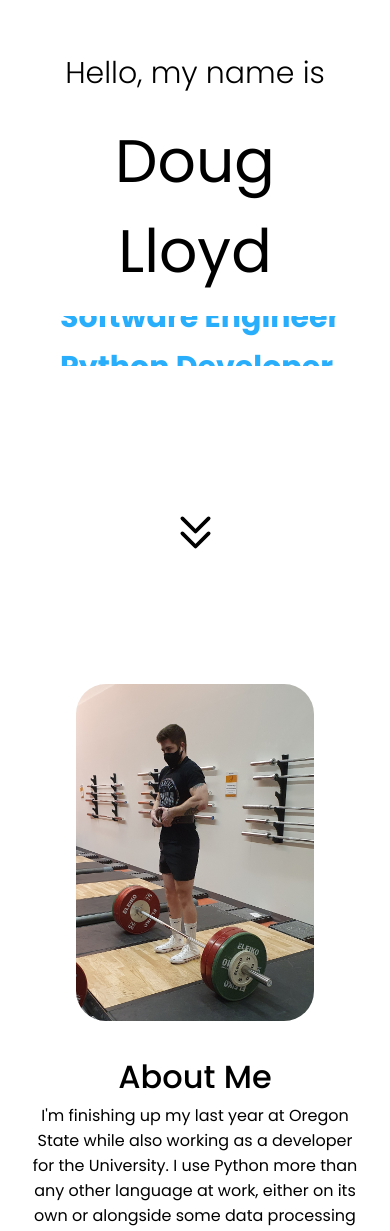
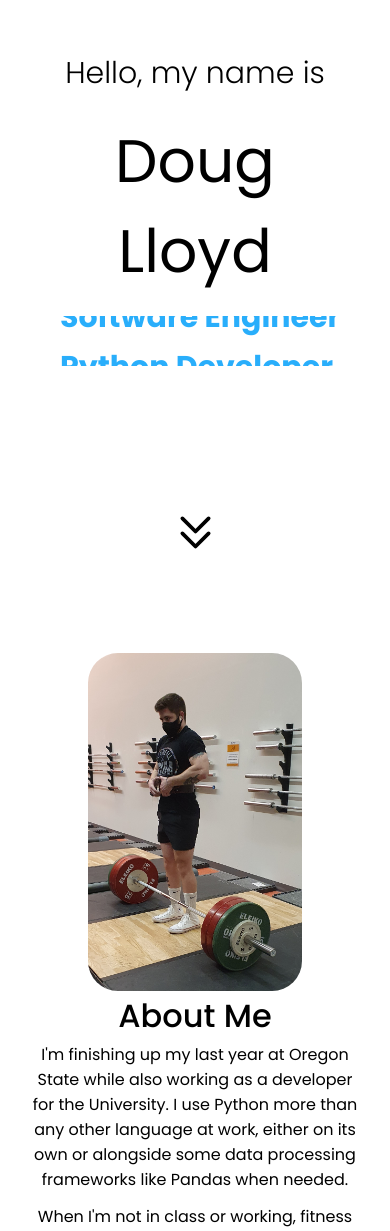
Before and after one commit to msi1995/Me, a React (Create React App) app: page / in a window 390 px wide. Shown: the part 192-1423 px from the top of the page. Built offline with nearby package versions, Linux system fonts and the light colour scheme.

Commit message:
image sizing on niche phones

```diff
--- a/src/components/about/about.css
+++ b/src/components/about/about.css
@@ -16,7 +16,7 @@
     }
 
     .card-img{
-        object-fit: fill !important;
+        object-fit: cover !important;
     }
 
     .container-right{
@@ -57,6 +57,8 @@
 
 .container-left{
     position: relative;
+    max-width: 225px;
+    max-height: 340px;
     flex: 1;
     display: flex;
     align-items: center;
```
